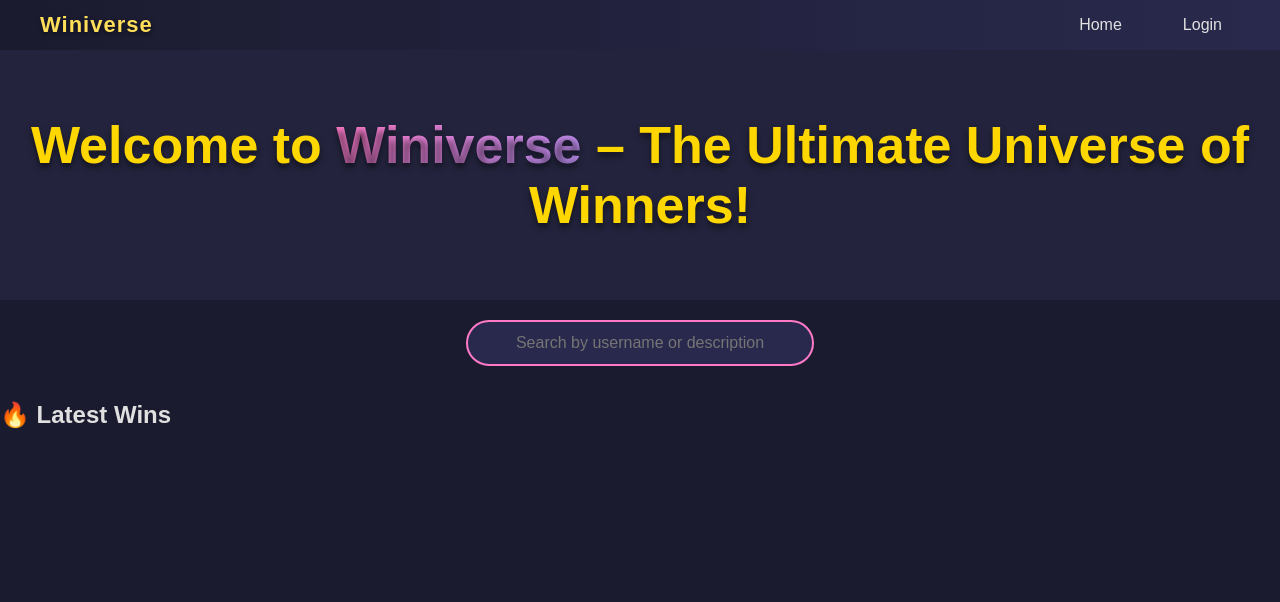
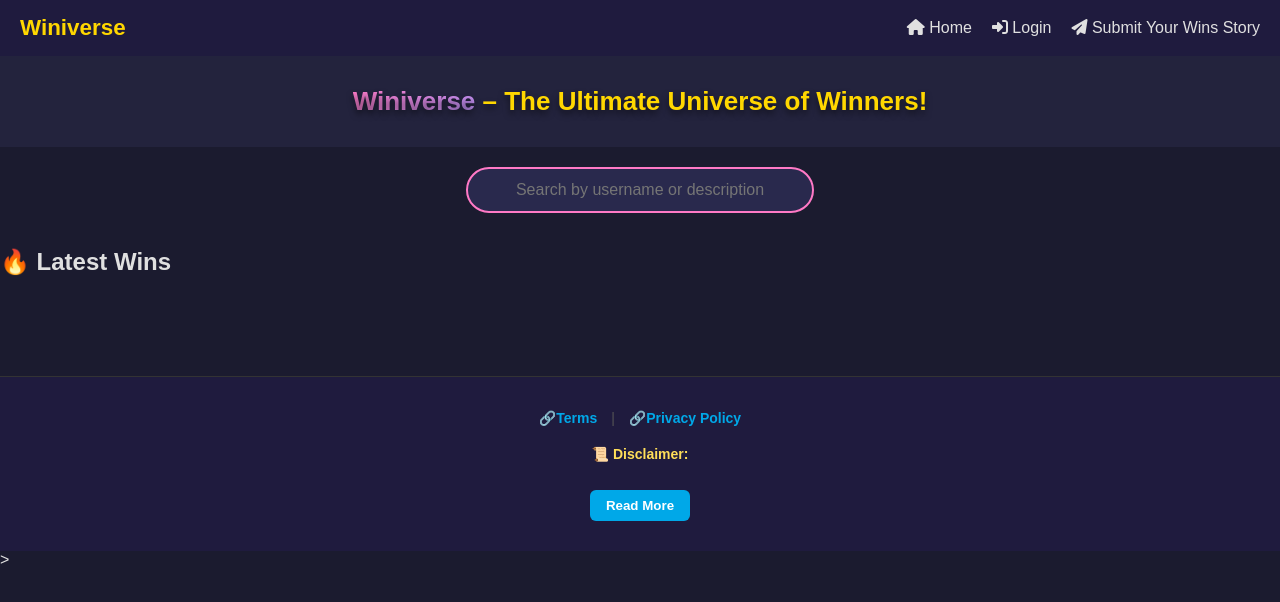
Before and after one commit to yeheyy/winiverse, a website: page public/index.html in a window 1280 px wide. Drawn offline with Linux system fonts and the light colour scheme.

Commit message:
update latest

```diff
--- a/public/css/common.css
+++ b/public/css/common.css
@@ -182,12 +182,11 @@ input:focus, textarea:focus {
 
 /*menu styles*/
 
-/* Navbar Styles */
 .navbar {
   width: 100%;
-  background: linear-gradient(90deg, #1b1b2f, #29294d);
-  box-shadow: 0px 4px 12px rgba(0, 0, 0, 0.4);
-  padding: 12px 0;
+  background-color: #1f1b3e;
+  padding: 10px 0;
+  box-shadow: 0px 4px 6px rgba(0, 0, 0, 0.2);
   position: sticky;
   top: 0;
   z-index: 999;
@@ -203,33 +202,149 @@ input:focus, textarea:focus {
 }
 
 .nav-logo {
-  font-size: 22px;
+  color: #ffde59;
+  font-size: 20px;
   font-weight: bold;
-  color: #ffde59;
   text-decoration: none;
-  letter-spacing: 1px;
-  text-shadow: 0px 2px 4px rgba(0, 0, 0, 0.5);
 }
 
 .nav-menu {
   list-style: none;
   display: flex;
-  gap: 25px;
+  gap: 20px;
   margin: 0;
-  padding: 0;
 }
 
 .nav-menu li a {
   text-decoration: none;
-  color: #e0e0e0;
+  color: #ffffff;
   font-weight: 500;
-  padding: 10px 18px;
-  border-radius: 30px;
-  transition: all 0.3s ease;
+  transition: color 0.3s;
 }
 
 .nav-menu li a:hover {
-  background: linear-gradient(135deg, #ff79c6, #bd93f9);
+  color: #00c3ff;
+}
+
+
+/* Navigation Styles */
+.nav-bar {
+  background-color: #1f1b3e;
+  padding: 15px 20px;
+  display: flex;
+  justify-content: space-between;
+  align-items: center;
+  color: #ffd700;
+  position: sticky;
+  top: 0;
+  z-index: 1001;
+}
+
+.nav-brand {
+  font-size: 1.4rem;
+  font-weight: bold;
+}
+
+.nav-links {
+  list-style: none;
+  display: flex;
+  gap: 20px;
+  margin: 0;
+}
+
+.nav-links li a {
+  color: #e0e0e0;
+  text-decoration: none;
+  font-weight: 500;
+  transition: color 0.3s;
+}
+
+.nav-links li a:hover {
+  color: #ff79c6;
+}
+
+.nav-toggle {
+  display: none;
+  font-size: 1.5rem;
+  cursor: pointer;
+}
+
+@media (max-width: 768px) {
+  .nav-links {
+    display: none;
+    flex-direction: column;
+    background-color: #1f1b3e;
+    position: absolute;
+    top: 60px;
+    right: 0;
+    width: 100%;
+    padding: 20px;
+  }
+
+  .nav-links.active {
+    display: flex;
+  }
+
+  .nav-toggle {
+    display: block;
+  }
+}
+
+/* footer styles*/
+
+.site-footer {
+  background-color: #1f1b3e;
+  color: #e0e0e0;
+  text-align: center;
+  padding: 30px 20px;
+  font-size: 14px;
+  border-top: 1px solid #333;
+  margin-top: 40px;
+  line-height: 1.6;
+}
+
+.site-footer strong {
+  color: #ffde59;
+}
+
+#disclaimer-text.collapsed {
+  display: none;
+}
+
+.toggle-btn {
+  margin-top: 10px;
+  padding: 8px 16px;
+  background-color: #00a8e8;
   color: #fff;
-  box-shadow: 0px 4px 10px rgba(255, 121, 198, 0.4);
+  border: none;
+  border-radius: 6px;
+  font-weight: bold;
+  cursor: pointer;
+  transition: background-color 0.3s ease;
 }
+
+.toggle-btn:hover {
+  background-color: #00c3ff;
+}
+
+/* additional style footer styles*/
+.footer-links {
+  margin-bottom: 12px;
+}
+
+.footer-link {
+  color: #00a8e8;
+  font-weight: bold;
+  text-decoration: none;
+  margin: 0 10px;
+  font-size: 14px;
+  transition: color 0.3s;
+}
+
+.footer-link:hover {
+  color: #00c3ff;
+}
+
+.divider {
+  color: #555;
+}
--- a/public/index.html
+++ b/public/index.html
@@ -8,24 +8,29 @@
   <title>Winiverse – Universe of Winners</title>
   <link rel="stylesheet" href="css/common.css" />
   <link rel="stylesheet" href="css/index.css" />
+  <!--font awesome-->
+  <link rel="stylesheet" href="https://cdnjs.cloudflare.com/ajax/libs/font-awesome/6.5.0/css/all.min.css">
+
 </head>
 <body>
 
-  <!-- menu-->
-   <nav class="navbar">
-  <div class="nav-container">
-    <a href="index.html" class="nav-logo">Winiverse</a>
-    <ul class="nav-menu">
-      <li><a href="index.html">Home</a></li>
-      <li><a href="login.html">Login</a></li>
-    </ul>
-  </div>
+
+<!-- Navigation Menu -->
+<nav class="nav-bar">
+  <div class="nav-brand">Winiverse</div>
+  <div class="nav-toggle" onclick="toggleMenu()">☰</div>
+ <ul class="nav-links" id="navLinks">
+  <li><a href="index.html"><i class="fas fa-home"></i> Home</a></li>
+  <li><a href="login.html"><i class="fas fa-sign-in-alt"></i> Login</a></li>
+  <li><a href="https://forms.gle/your-google-form-link" target="_blank"><i class="fas fa-paper-plane"></i> Submit Your Wins Story</a></li>
+</ul>
 </nav>
 
 
 
+
 <div class="header">
-  <h1>Welcome to <span class="highlight">Winiverse</span> – The Ultimate Universe of Winners!</h1>
+  <span class="highlight">Winiverse</span> – The Ultimate Universe of Winners!
 </div>
 
 <div class="search-section">
@@ -46,6 +51,13 @@
 </div>
 
 <script>
+  // Toggle Navivation Menu try
+
+function toggleMenu() {
+  const navLinks = document.getElementById('navLinks');
+  navLinks.classList.toggle('active');
+}
+
   let visitorContentData = [];
   let itemsPerPage = 12;
   let currentPage = 1;
@@ -109,8 +121,44 @@
     displayContent(filteredData);
   });
 
+
   window.onload = loadContent;
 </script>
 
+
+<!-- footer disclaimer-->
+<footer class="site-footer">
+  <div class="footer-content">
+    <div class="footer-links">
+      <a href="#" class="footer-link">🔗Terms</a>
+      <span class="divider">|</span>
+      <a href="#" class="footer-link">🔗Privacy Policy</a>
+    </div>
+
+    <p class="disclaimer-title">📜 <strong>Disclaimer:</strong></p>
+
+    <div id="disclaimer-text" class="collapsed">
+      <p>
+        Winiverse is a testimonial showcase platform. We do not operate, manage, or facilitate any form of online gambling or betting. All content featured on this site is submitted by users for entertainment and informational purposes only. We do not guarantee results or earnings. Visitors are responsible for their own actions and are advised to comply with the laws in their respective jurisdictions.
+        <br><br>
+        By browsing this site, you acknowledge that you are at least <strong>18 years old</strong>.
+      </p>
+    </div>
+
+    <button id="toggleDisclaimer" class="toggle-btn">Read More</button>
+  </div>
+</footer>
+
+
+<!--footer dongling-->>
+<script>
+  const toggleBtn = document.getElementById('toggleDisclaimer');
+  const disclaimerText = document.getElementById('disclaimer-text');
+
+  toggleBtn.addEventListener('click', () => {
+    const isCollapsed = disclaimerText.classList.toggle('collapsed');
+    toggleBtn.textContent = isCollapsed ? 'Read More' : 'Read Less';
+  });
+</script>
 </body>
 </html>
```
